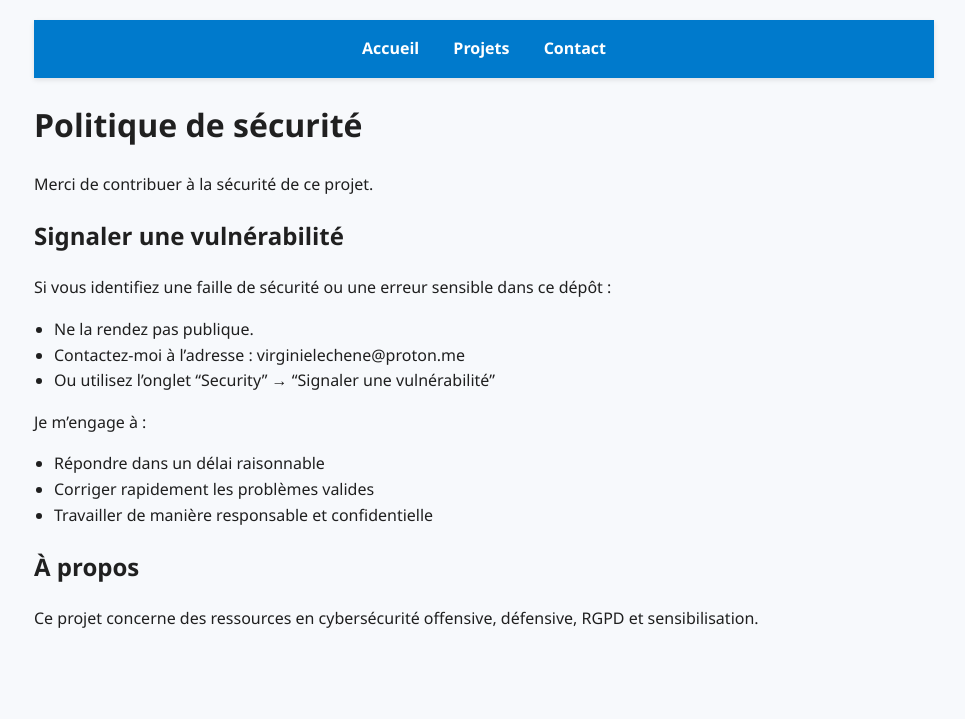
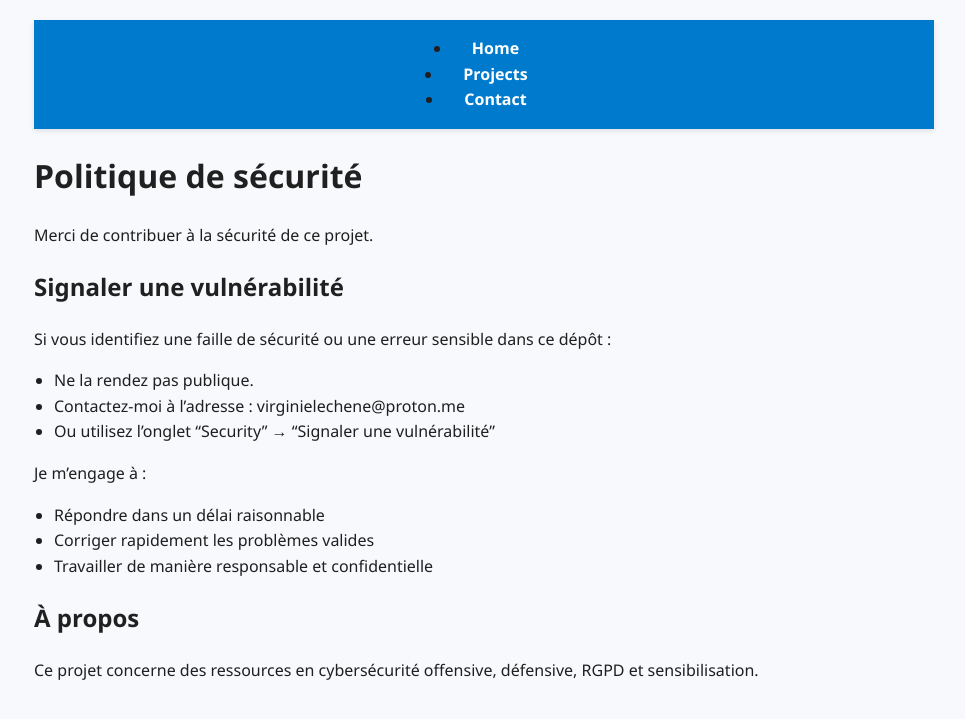
Before and after one commit to virg736/virg736.github.io, a Jekyll site: the page built from SECURITY.md, in a window 1280 px wide. Shown: the top 719 px of the page, without its empty margins (156-1121 px from the left). Built offline with Jekyll 4.4.1, drawn with Linux system fonts in a browser that asks for light colours; our own code applies the rules of GitHub Pages for plain Markdown files.

Commit message:
Update default.html

```diff
--- a/_layouts/default.html
+++ b/_layouts/default.html
@@ -10,9 +10,10 @@
 
 <header>
 <nav class="navbar">
-<a href="/">Accueil</a>
-<a href="#projects">Projets</a>
-<a href="#contact">Contact</a>
+<li><a href="#home">Home</a></li>
+<li><a href="#projects">Projects</a></li>
+<li><a href="#contact">Contact</a></li>
+</ul>
 </nav>
 </header>
 
```
